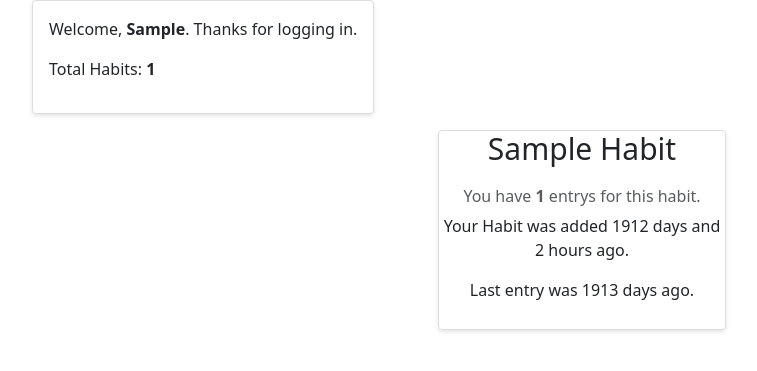
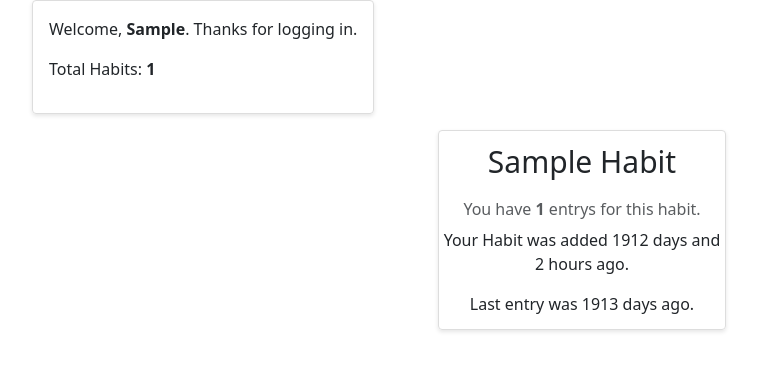
Before and after one commit to Peleda23/Habit-tracker, a Django app: page / in a window 1280 px wide. Shown: the part 97-468 px from the top of the page, without its empty margins (50-807 px from the left). Run offline with Django 5.2, Linux system fonts and the light colour scheme; a user stored in the database is signed in; tables that the repository leaves empty hold one stand-in row (values such as "Sample post"); grey boxes marked "Sample" are stand-in pictures.

Commit message:
Added new classes.

```diff
--- a/templates/heatmap.html
+++ b/templates/heatmap.html
@@ -15,11 +15,11 @@
         {% for item in habit_names %}
             <a  href="{% url 'habit_details' item.id %}" class="card-link no-decoration">
                 {% if item.days_since_last_entry > 1 or item.days_since_last_entry == None %}
-                    <div class="card-flex card-flex-2 grid text-center">
+                    <div class="card-flex card-flex-2 grid text-center card-centered">
                 {% else %}
-                    <div class="card-flex card-flex-3 grid text-center">
+                    <div class="card-flex card-flex-3 grid text-center card-centered">
                 {% endif %}
-                    <div class="card-body g-col-6">
+                    <div class="card-body g-col-6 card-body-centered">
                         <h5 class="card-title">{{ item.name|title }}</h5>
                         <h6 class="card-subtitle mb-2 text-body-secondary">You have <strong>{{ item.entry_count }}</strong> entrys for this habit.</h6>
                         <p class="card-text">Your Habit was added {% if item.days_since_created > 0 %}
```
